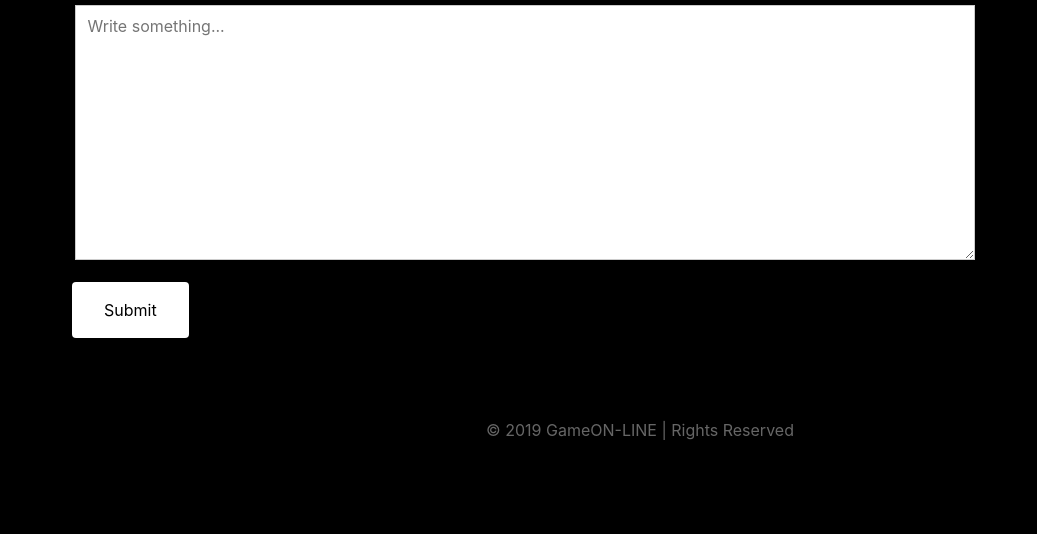
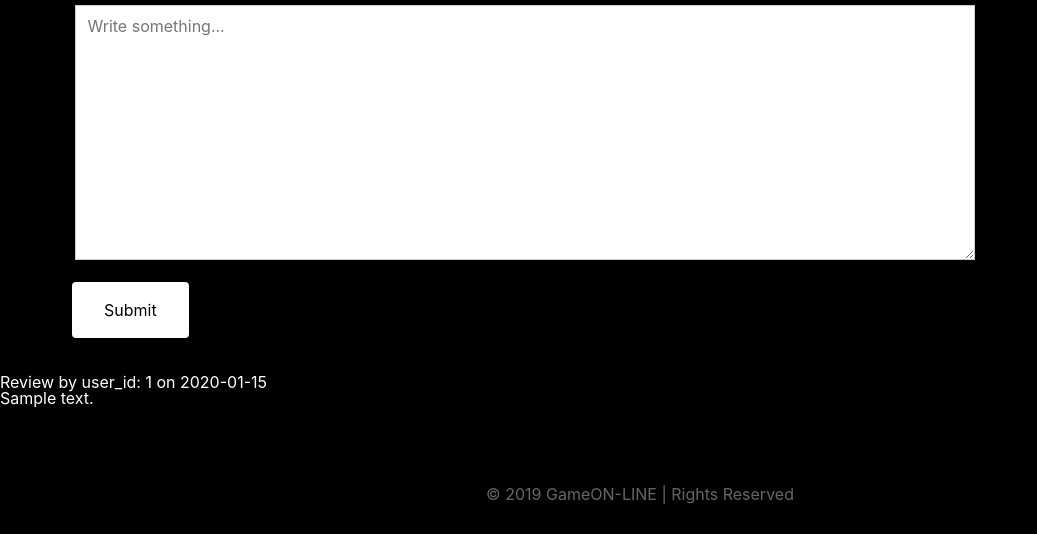
Before and after one commit to xerilius/GAME-ON, a Flask app: a page that uses templates/game_details.html in a window 1280 px wide. Shown: the part 697-1231 px from the top of the page, without its empty margins (0-1037 px from the left). Before the commit the page ends 1137 px from the top, so only its background shows below. Run offline with Flask 2, Linux system fonts and the light colour scheme; the visitor is signed in with stand-in values (Sample User, id 1); tables that the repository leaves empty hold one stand-in row (values such as "Sample post"); some libraries are stand-ins or nearby versions; some web fonts are replaced.

Commit message:
Conditions to prevent user from submitting multiple reviews for the same game

```diff
--- a/server.py
+++ b/server.py
@@ -111,7 +111,10 @@ def show_games_list():
 @app.route('/games/<slug>', methods=["GET", "POST"])
 def show_game_details(slug):
     """Display details of each game"""
+    # All game info (game_id, slug, title, popularity) filtered by game's slug
     game_object = db.session.query(Game).filter(Game.slug==slug).first()
+    # All game reviews for the game specified by game id in reviews table
+    reviews = db.session.query(Review).filter(Review.game_id==game_object.game_id).all()
 
     # stores screenshots AND artworks
     ss_artworks = []
@@ -130,32 +133,40 @@ def show_game_details(slug):
         newurl = ('/').join(replace_[:-2] + ['t_original'] + replace_[-1:])
         ss_artworks.append(newurl)
 
-
-        # return reviews and ratings
-    return render_template('game_details.html', game_object=game_object,
-                            ss_artworks=ss_artworks)
-
-@app.route('/games/<slug>', methods=["POST"])
-def get_game_reviews(slug):
-    """Stores user game review into database to display on page"""
-    # Get review data
+    # get user's review
     review = request.form.get('ureview')
     # Get username
-
     username = session['Username']
     user = User.query.filter_by(username=username).first()
     user_id = user.user_id
     # Get game id
     game_object = db.session.query(Game).filter(Game.slug==slug).first()
     game_id = game_object.game_id
-
+    # store review date
     current_date = date.today()
     review_date = current_date.strftime("%Y-%b-%d")
 
-    db.session.add(Review(game_id=game_id, review=review, user_id=user_id,review_date=review_date))
-    db.session.commit()
+    # if button pressed to submit game review
+    if request.method =='POST':
+        print("User attempting to submit review")
+        # check if user has already reviewed specified game
+        check_review = db.session.query(Review).filter(Review.game_id==game_id,
+                                        Review.user_id==user_id).first()
+        print(check_review)
+        if check_review:
+            flash("You have already reviewed this game!")
+        # if user has not reviewed game - add review to database:
+        if check_review == None:
+            db.session.add(Review(game_id=game_id, review=review, user_id=user_id,review_date=review_date))
+            db.session.commit()
 
-    return redirect('/games/<slug>')
+    return render_template('game_details.html', game_object=game_object,
+                            ss_artworks=ss_artworks, reviews=reviews)
+
+@app.route('/games/edit-review')
+# render delete
+
+
 
 
 
--- a/templates/game_details.html
+++ b/templates/game_details.html
@@ -57,5 +57,11 @@
 </div>
 {% endif %}
 
+{% for review in reviews %}
+<br><br>
+Review by user_id: {{ review.user_id }} on {{ review.review_date }}<br>
+{{ review.review }}<br>
+{% endfor %}
+
 
 {% endblock %}
```
Also changed, not shown: model.py (+67 -69 lines), seed.py (+0 -17 lines).
